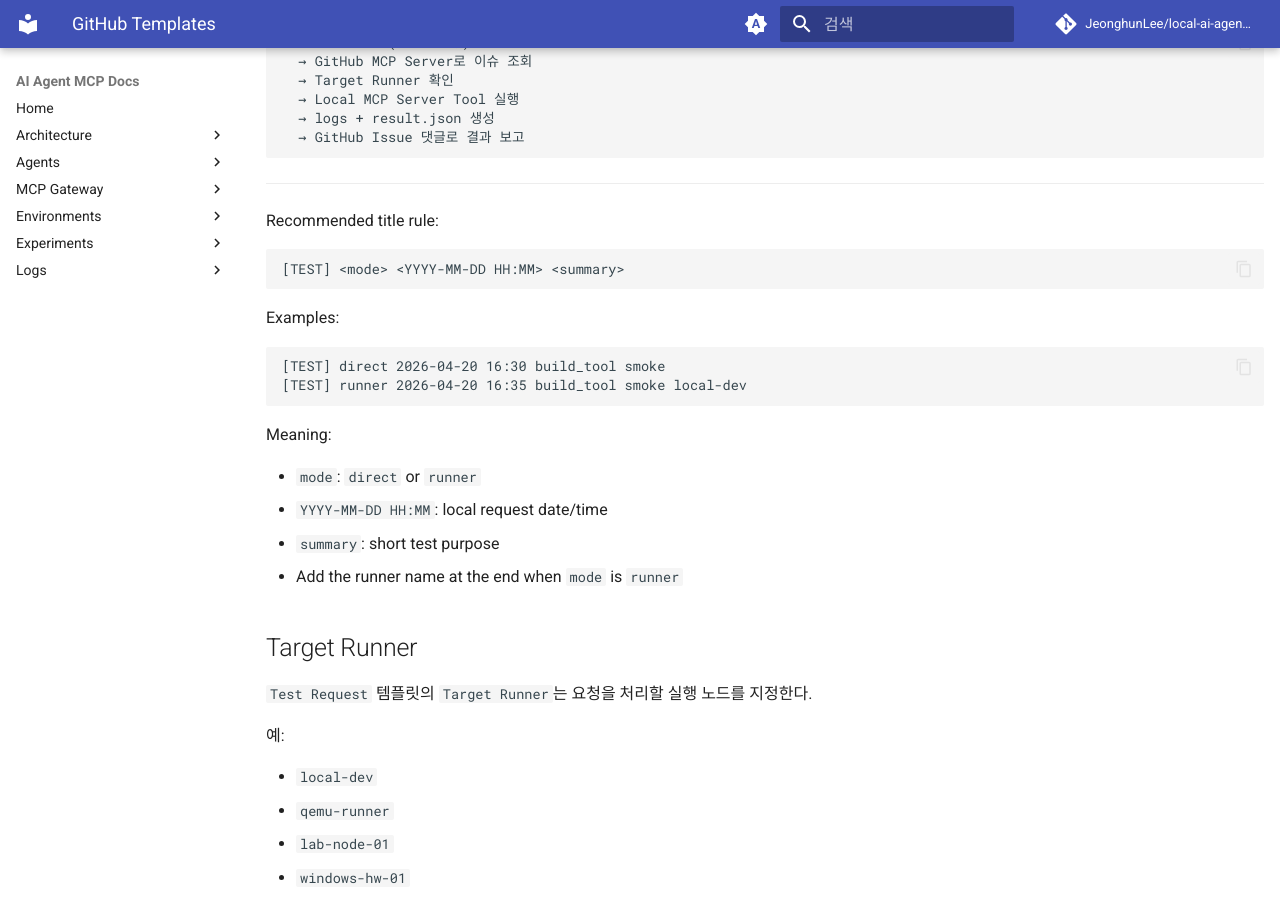
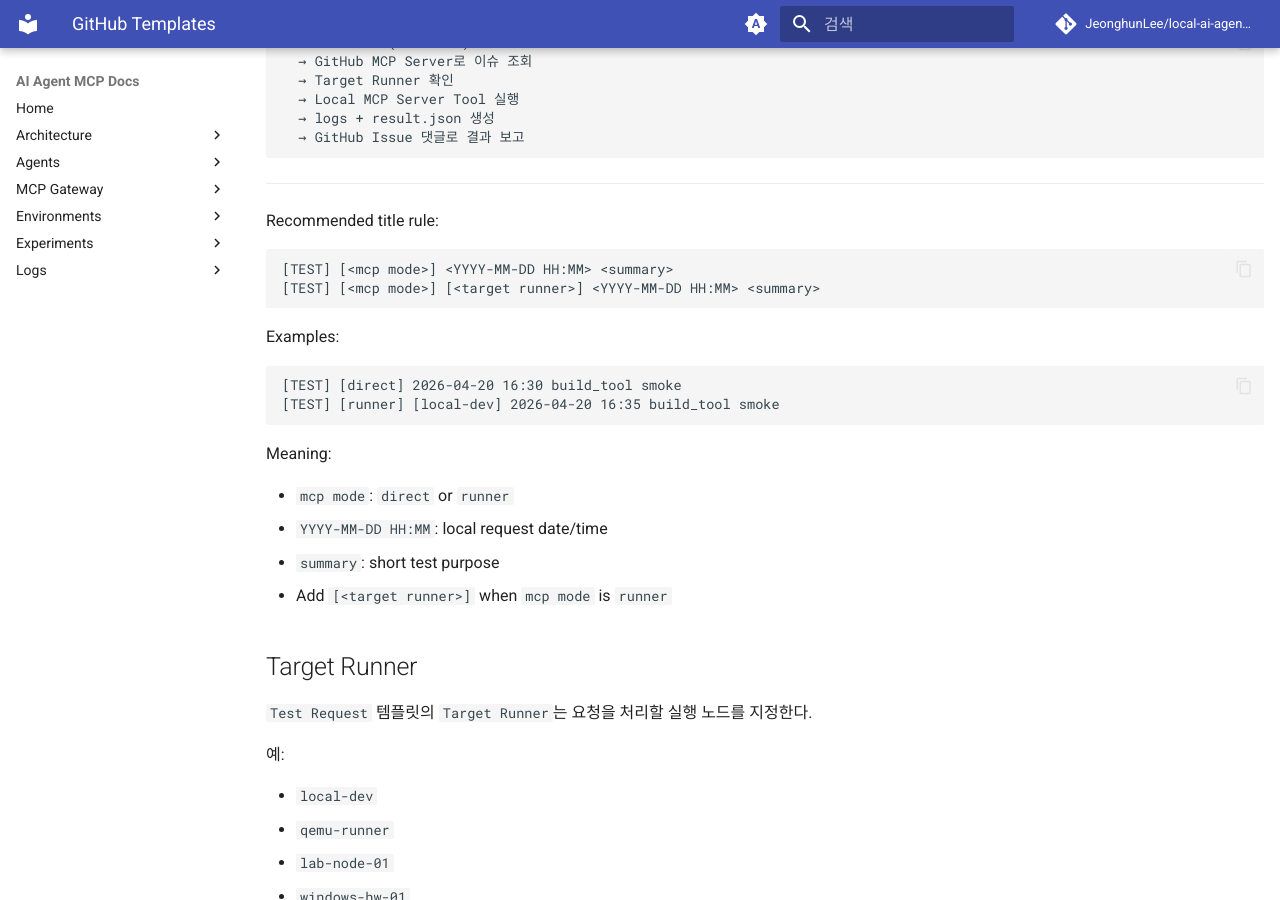
Before and after one commit to JeonghunLee/local-ai-agent-mcp, an MkDocs documentation site: the page built from docs/github/github_templates.md, in a window 1280 px wide and 900 px high, scrolled down 1944 px. Built offline with MkDocs 1.6.1 and Material for MkDocs 9.7.7, drawn with Linux system fonts in a browser that asks for light colours; comment, search, counter and statistics services are not loaded.

Commit message:
update github template

````diff
--- a/docs/github/github_templates.md
+++ b/docs/github/github_templates.md
@@ -89,22 +89,23 @@ GitHub Issue (TEST 요청)
 Recommended title rule:
 
 ```text
-[TEST] <mode> <YYYY-MM-DD HH:MM> <summary>
+[TEST] [<mcp mode>] <YYYY-MM-DD HH:MM> <summary>
+[TEST] [<mcp mode>] [<target runner>] <YYYY-MM-DD HH:MM> <summary>
 ```
 
 Examples:
 
 ```text
-[TEST] direct 2026-04-20 16:30 build_tool smoke
-[TEST] runner 2026-04-20 16:35 build_tool smoke local-dev
+[TEST] [direct] 2026-04-20 16:30 build_tool smoke
+[TEST] [runner] [local-dev] 2026-04-20 16:35 build_tool smoke
 ```
 
 Meaning:
 
-- `mode`: `direct` or `runner`
+- `mcp mode`: `direct` or `runner`
 - `YYYY-MM-DD HH:MM`: local request date/time
 - `summary`: short test purpose
-- Add the runner name at the end when `mode` is `runner`
+- Add `[<target runner>]` when `mcp mode` is `runner`
 
 ## Target Runner
 
````
Also changed, not shown: .github/ISSUE_TEMPLATE/test_request.md.
